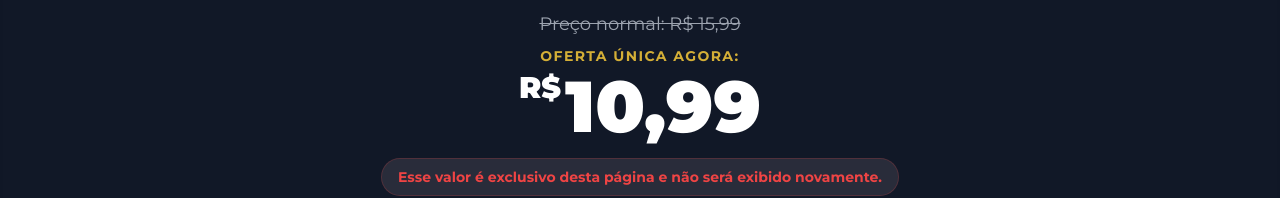
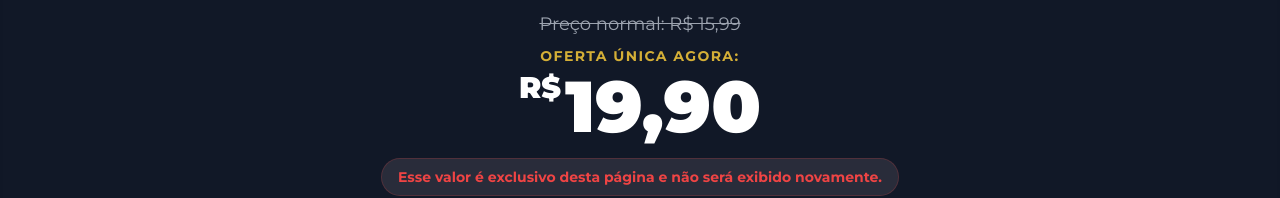
Before and after one commit to paginattoebooks/upsell-pack-premium-figurinhas-instagram, a React (Vite) app: page / in a window 1280 px wide. Shown: the part 463-661 px from the top of the page. Built offline with nearby package versions, Linux system fonts and the light colour scheme.

Commit message:
Update PriceAnchor.tsx

```diff
--- a/components/PriceAnchor.tsx
+++ b/components/PriceAnchor.tsx
@@ -16,7 +16,7 @@ const PriceAnchor: React.FC = () => {
         </span>
         <h2 className="text-6xl md:text-7xl font-black text-white">
           <span className="text-3xl align-top mr-1">R$</span>
-          10,99
+          19,90
         </h2>
       </div>
 
```
